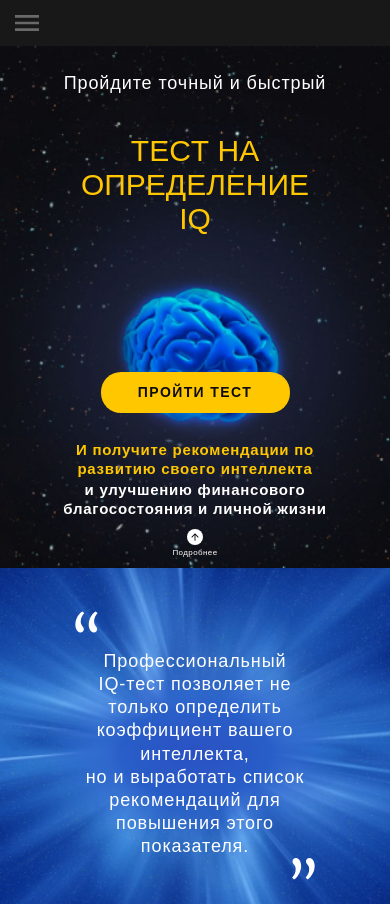
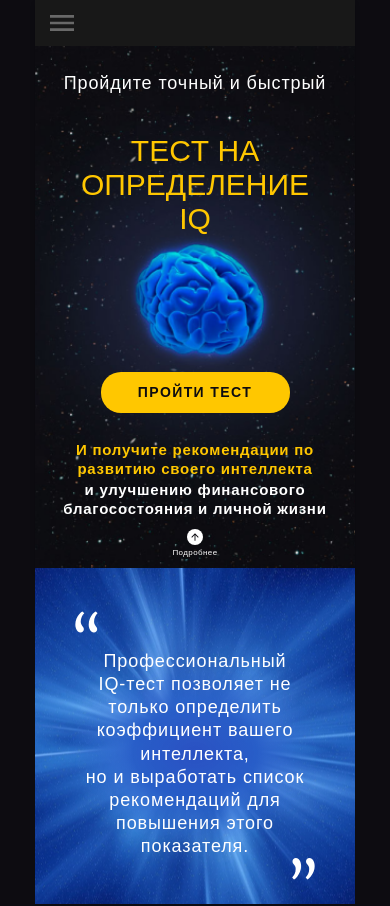
Before and after one commit to BrBrov/TestABCGroup, a Vue app in the folder abc-task/: page / in a window 390 px wide. Shown: the top 906 px of the page. Built offline with nearby package versions, Linux system fonts and the light colour scheme.

Commit message:
fix: fix responsive on mobile

```diff
--- a/abc-task/src/assets/main.css
+++ b/abc-task/src/assets/main.css
@@ -10,6 +10,7 @@
 body {
   margin: 0;
   padding: 0;
+  background-color: #0d0c11;
 }
 
 #app {
--- a/abc-task/src/components/MenuComponent.vue
+++ b/abc-task/src/components/MenuComponent.vue
@@ -81,6 +81,7 @@ onBeforeUnmount(() => {
   width: 320px;
   height: 569px;
   box-sizing: border-box;
+  margin: 0 auto;
   padding: 18px 13px 348px 23px;
   flex-direction: column;
   justify-content: flex-start;
--- a/abc-task/src/views/CalculateView.vue
+++ b/abc-task/src/views/CalculateView.vue
@@ -61,7 +61,7 @@ watch(timingCount, () => {
 
 <style scoped>
 .wrapper {
-  min-width: 320px;
+  width: 320px;
   height: 100vh;
   min-height: 568px;
   margin: 0 auto;
--- a/abc-task/src/views/HomeView.vue
+++ b/abc-task/src/views/HomeView.vue
@@ -21,8 +21,7 @@ const isShowMenu = reactive(inject('isShowMenu'));
 .wrapper {
   position: relative;
   z-index: 1;
-  width: 100%;
-  max-width: 1200px;
+  width: 320px;
   height: 100vh;
   margin: 0 auto;
   top: 0;
--- a/abc-task/src/views/QuizPageView.vue
+++ b/abc-task/src/views/QuizPageView.vue
@@ -72,7 +72,7 @@ onMounted(() => {
 
 <style scoped>
 .wrapper {
-  min-width: 320px;
+  width: 320px;
   height: 100vh;
   min-height: 568px;
   margin: 0 auto;
--- a/abc-task/src/views/ResultView.vue
+++ b/abc-task/src/views/ResultView.vue
@@ -62,6 +62,7 @@ onMounted(() => {
 <template>
   <MenuComponent v-if="isShowMenu" />
   <div class="wrapper">
+    <div class="wrapper__top">
       <header class="header">
         <HeaderMenuComponent />
       </header>
@@ -103,6 +104,7 @@ onMounted(() => {
         </button>
         <CalledResult :data="fetchedData" v-if="fetchedData" />
       </main>
+    </div>
     <footer class="footer">
       <span class="footer__text">TERMENI SI CONDITII: ACESTA ESTE UN SERVICIU</span>
       <span class="footer__text">DE DIVERTISMENT. PRIN FOLOSIREA LUI</span>
@@ -113,11 +115,19 @@ onMounted(() => {
 
 <style scoped>
 .wrapper {
-  min-width: 320px;
-  height: 100vh;
-  min-height: 683px;
+  display: flex;
+  width: 320px;
+  height: calc(100vh + 9px);
   margin: 0 auto;
+  flex-direction: column;
+  justify-content: space-between;
   background: url('../assets/webp/bg_result.webp') top/100% fixed no-repeat;
+}
+
+.wrapper__top {
+  display: flex;
+  flex-direction: column;
+  justify-content: flex-start;
 }
 
 .header {
```
Lines whose indentation alone changed are shown as unchanged.
